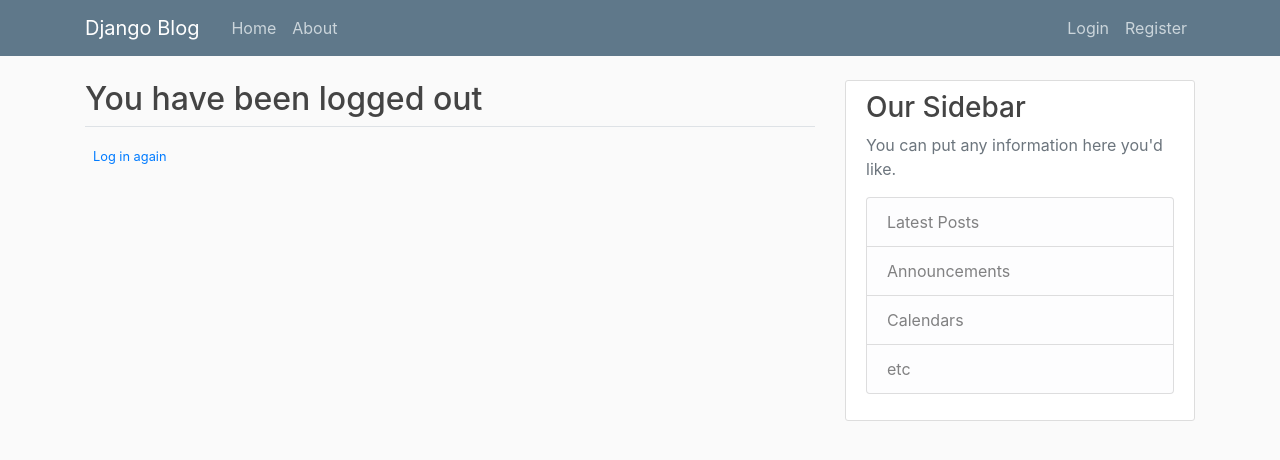
After one commit to Thaileaf/Django, a Django app: page /logout/ in a window 1280 px wide. The commit adds this page. Shown: the top 460 px of the page. Run offline with Django 3.2, Linux system fonts and the light colour scheme; some libraries are stand-ins or nearby versions.

Commit message:
login and logout functionality

```diff
--- a/Blog/templates/Blog/base.html
+++ b/Blog/templates/Blog/base.html
@@ -32,9 +32,15 @@
               <a class="nav-item nav-link" href="{% url 'blog-about' %}">About</a>
             </div>
             <!-- Navbar Right Side -->
-            <div class="navbar-nav">
-              <a class="nav-item nav-link" href="#">Login</a>
-              <a class="nav-item nav-link" href="#">Register</a>
+              <div class="navbar-nav">
+                  {% if user.is_authenticated %}
+                  <a class="nav-item nav-link" href="{% url 'profile' %}">Profile</a>
+                  <a class="nav-item nav-link" href="{% url 'logout' %}">Logout</a>
+
+                {% else %}
+                  <a class="nav-item nav-link" href="{% url 'login' %}">Login</a>
+                  <a class="nav-item nav-link" href="{% url 'register' %}">Register</a>
+                {% endif %}
             </div>
           </div>
         </div>
--- a/trydjango/settings.py
+++ b/trydjango/settings.py
@@ -130,3 +130,6 @@
 STATIC_URL = '/static/'
 
 CRISPY_TEMPLATE_PACK = 'bootstrap4'
+
+LOGIN_REDIRECT_URL = 'blog-home'
+LOGIN_URL = 'login'
--- a/trydjango/urls.py
+++ b/trydjango/urls.py
@@ -25,8 +25,11 @@
     path('pages/', include('pages.urls')),
     path('blog/', include('Blog.urls')),
     path('register/', user_views.register, name='register'),
-    path('login/', auth_views.LoginView.as_view(template_name='user/login.html'), name='login'),
-    path('logout/', auth_views.LogoutView.as_view(template_name='user/logout.html'), name='logout'),
+    path('profile/', user_views.profile, name='profile'),
+    path('login/', auth_views.LoginView.as_view(template_name='users/login.html'), name='login'),
+    path('logout/', auth_views.LogoutView.as_view(
+        template_name='users/logout.html',
+                                                  ), name='logout'),
 
 
     path('admin/', admin.site.urls, name='blah'), # Name is getting absolute url through reverse in models
--- a/users/templates/users/login.html
+++ b/users/templates/users/login.html
@@ -11,7 +11,7 @@
 
             </fieldset>
             <div class="form-group">
-                <button class="btn btn-outline-info" type="submit">Sign Up</button>
+                <button class="btn btn-outline-info" type="submit">Log in</button>
             </div>
         </form>
         <div class="border-top pt-3">
--- /dev/null
+++ b/users/templates/users/logout.html
@@ -0,0 +1,10 @@
+{% extends 'Blog/base.html' %}
+{% block content %}
+    <h2>You have been logged out</h2>
+    <div class="border-top pt-3">
+        <small class="text-muted">
+            <a class="ml-2" href="{% url 'login' %}">Log in again</a>
+        </small>
+    </div>
+
+{% endblock content %}
--- /dev/null
+++ b/users/templates/users/profile.html
@@ -0,0 +1,6 @@
+{% extends 'Blog/base.html' %}
+{% load crispy_forms_tags %}
+
+{% block content %}
+    <h1>{{ user.username }}</h1>
+{% endblock content %}
--- a/users/templates/users/register.html
+++ b/users/templates/users/register.html
@@ -16,7 +16,7 @@
         </form>
         <div class="border-top pt-3">
             <small class="text-muted">
-                Already have an account? <a class="ml-2" href="#">Sign in</a>
+                Already have an account? <a class="ml-2" href="{% url 'login' %}">Sign in</a>
             </small>
         </div>
     </div>
```
Also changed, not shown: users/views.py (+6 -1 lines), db.sqlite3.
